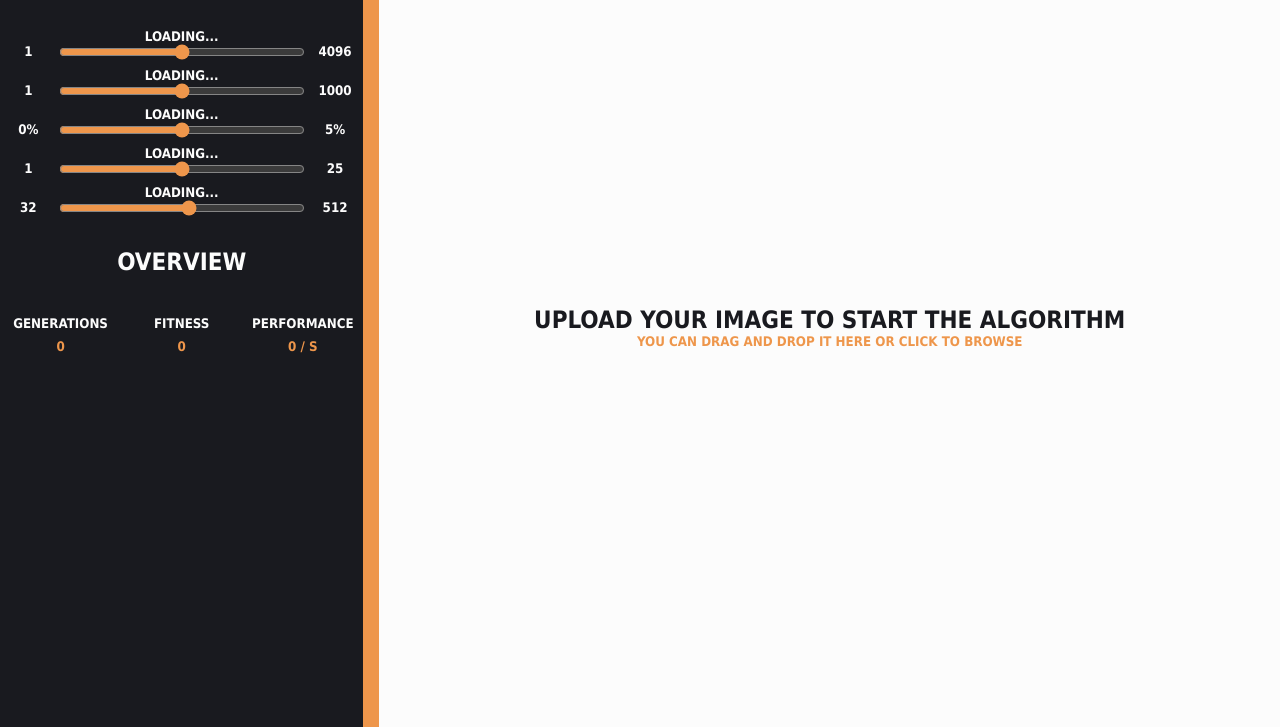
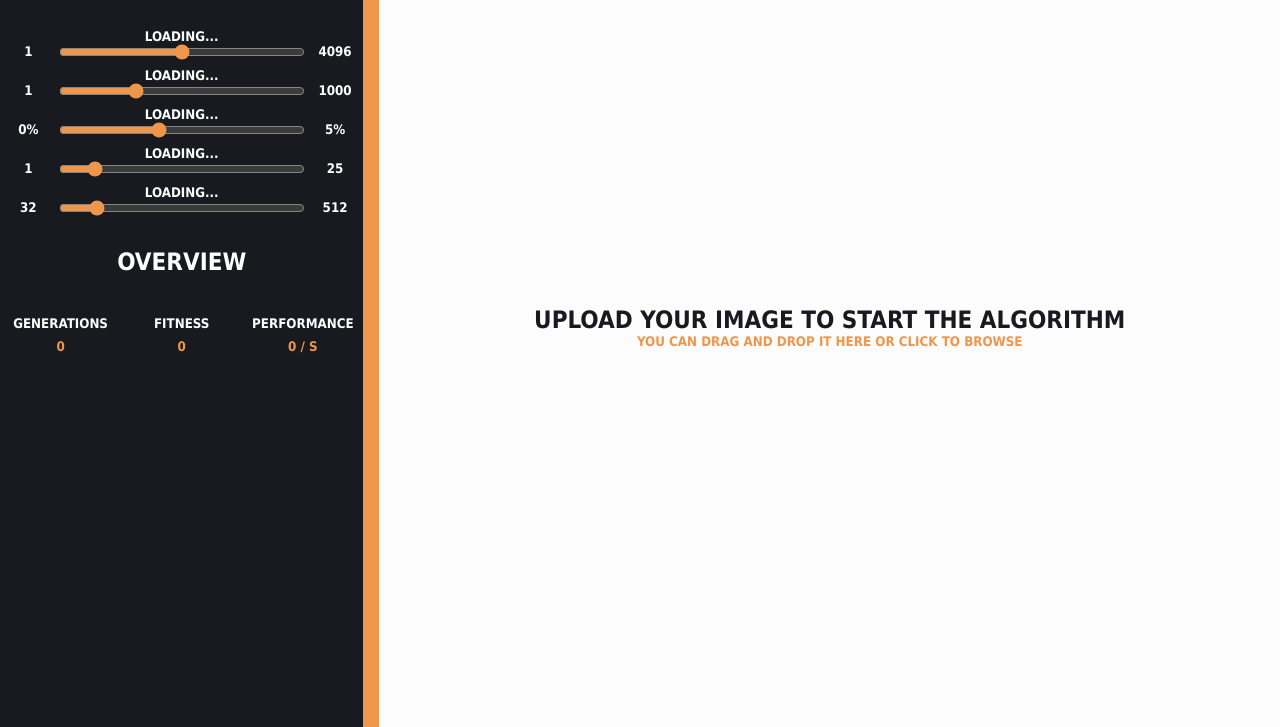
Before and after one commit to xVexit/GeneticAlgorithm, a plain HTML site: page client/public/index.html in a window 1280 px wide. Shown: the part 73-800 px from the top of the page. Drawn offline with Linux system fonts and the light colour scheme; a script that the page names is missing.

Commit message:
added default values to sliders, for those the algorithm should work … (#16)
* added default values to sliders, for those the algorithm should work fine

* Update index.html

```diff
--- a/client/public/index.html
+++ b/client/public/index.html
@@ -22,6 +22,7 @@
               type="range"
               min="0"
               max="12"
+              value="6"
               step="1"
             >
             <h5 class="slider-limit-section text-center margin-zero">4096</h5>
@@ -37,6 +38,7 @@
               type="range"
               min="0"
               max="1000"
+              value="300"
               step="25"
             >
             <h5 class="slider-limit-section text-center margin-zero">1000</h5>
@@ -55,6 +57,7 @@
               type="range"
               min="0"
               max="0.05"
+              value="0.02"
               step="0.001"
             >
             <h5 class="slider-limit-section text-center margin-zero">5%</h5>
@@ -70,6 +73,7 @@
               type="range"
               min="1"
               max="25"
+              value="4"
               step="1"
             >
             <h5 class="slider-limit-section text-center margin-zero">25</h5>
@@ -85,6 +89,7 @@
               type="range"
               min="32"
               max="512"
+              value="96"
               step="32"
             >
             <h5 class="slider-limit-section text-center margin-zero">512</h5>
```
